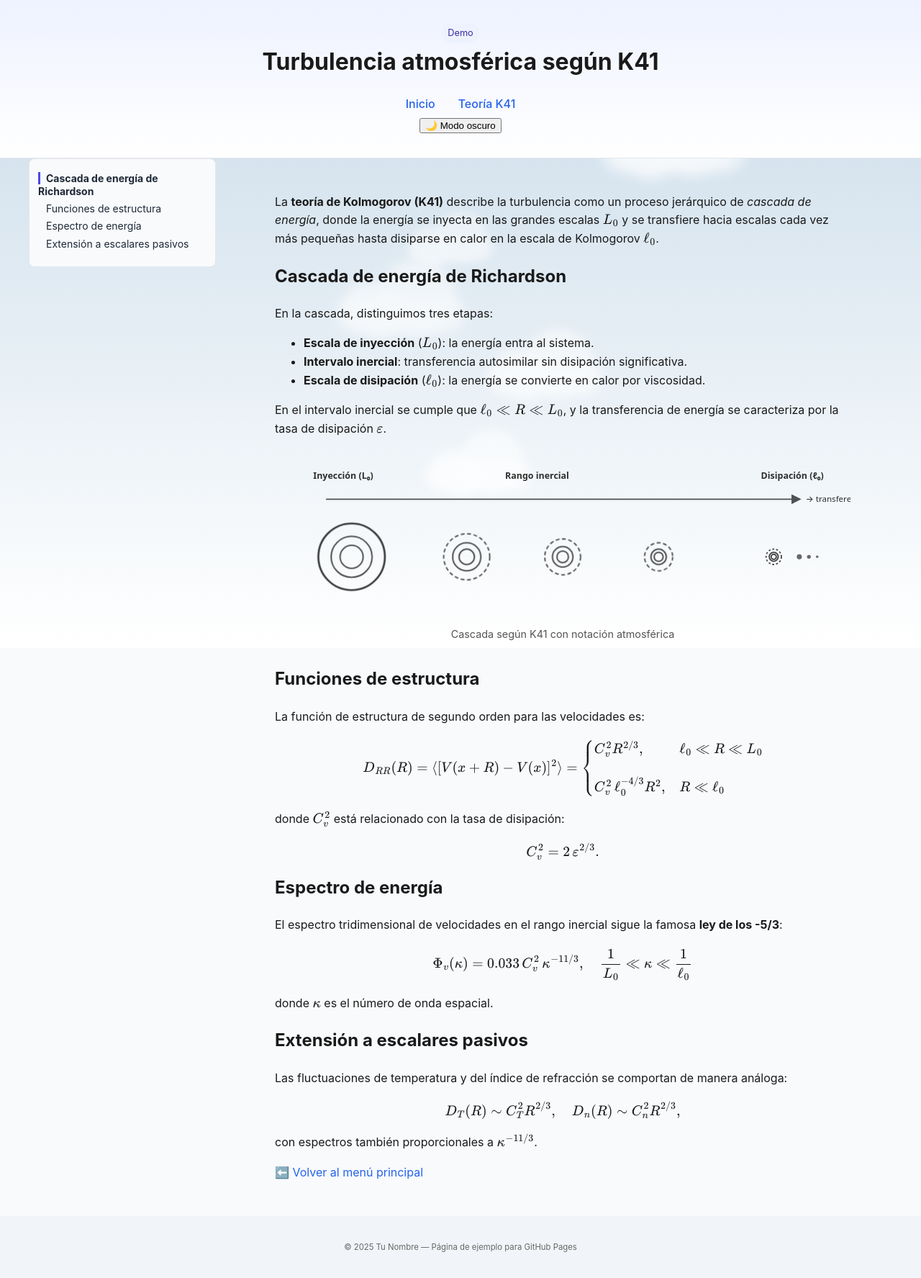
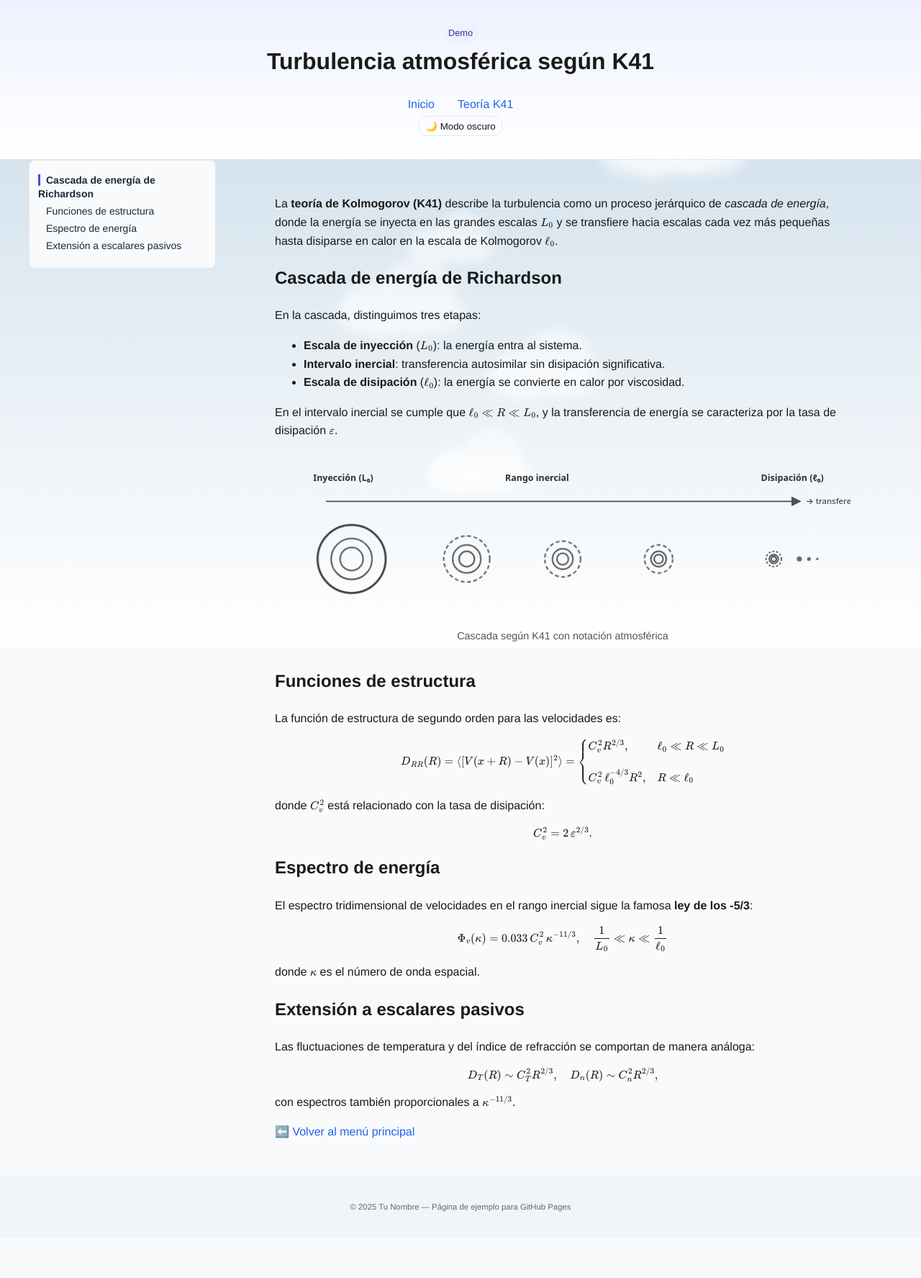
Before and after one commit to h-farfan/AT, a Jekyll site: the page built from K41.md, in a window 1280 px wide. Shown: the whole page at 72% size. Built offline with Jekyll 4.4.1, drawn with Linux system fonts in a browser that asks for light colours; after the commit the page ends 1719 px from its top, so only the background shows below that.

Commit message:
Add files via upload

```diff
--- a/_layouts/default.html
+++ b/_layouts/default.html
@@ -114,7 +114,7 @@
     });
   </script>
 
-  <!-- MathJax v3: $...$ y $$...$$ (+ soporta \(...\), \[...\]) -->
+  <!-- MathJax v3: $...$, $$...$$ (soporta \(...\), \[...\]) -->
   <script>
     window.MathJax = {
       tex: {
@@ -123,11 +123,21 @@
         processEscapes: true
       },
       options: {
-        skipHtmlTags: ['script','noscript','style','textarea','pre','code'] // evita code blocks
+        // Evita que procese bloques de código, pre, etc.
+        skipHtmlTags: ['script','noscript','style','textarea','pre','code']
+      },
+      chtml: {
+        // Fuerza consistencia de tamaños y fuentes
+        scale: 1,
+        matchFontHeight: false,
+        // Carga fuentes WOFF de MathJax para evitar sustituciones raras
+        fontURL: 'https://cdn.jsdelivr.net/npm/mathjax@3/es5/output/chtml/fonts/woff-v2'
       }
     };
   </script>
-  <script async src="https://cdn.jsdelivr.net/npm/mathjax@3/es5/tex-mml-chtml.js"></script>
+  <!-- Loader CHTML (no MML) -->
+  <script defer src="https://cdn.jsdelivr.net/npm/mathjax@3/es5/tex-chtml.js"></script>
+
 
 </head>
 
@@ -144,7 +154,7 @@
       <a href="{{ '/' | relative_url }}">Inicio</a>
       <a href="{{ '/K41.html' | relative_url }}">Teoría K41</a>
     </nav>
-    <button id="toggle-dark" aria-pressed="false" aria-label="Cambiar modo oscuro">🌙 Modo oscuro</button>
+    <button id="toggle-dark" class="theme-toggle" aria-pressed="false" aria-label="Cambiar modo oscuro">🌙 Modo oscuro</button>
   </header>
 
   <div class="layout">
--- a/style.css
+++ b/style.css
@@ -43,17 +43,6 @@
   --btn-bg: #2563eb;
   --btn-bg-hover: #1e40af;
   --btn-text: #ffffff;
-}
-
-body {
-  font-family: -apple-system, BlinkMacSystemFont, "Segoe UI", "Roboto",
-               "Helvetica Neue", "Arial", "Noto Sans", sans-serif,
-               "Apple Color Emoji", "Segoe UI Emoji", "Segoe UI Symbol",
-               "Noto Color Emoji";
-  font-size: 16px;
-  line-height: 1.6;
-  color: #202122;   /* gris oscuro usado en Wikipedia */
-  background-color: #ffffff;
 }
 
 /* Noche */
@@ -113,6 +102,9 @@ html.is-theming *, html.is-theming *::before, html.is-theming *::after{
 
 body {
   margin: 0;
+  font-family: "Helvetica Neue", Arial, sans-serif;
+  font-size: 16px;
+  line-height: 1.6;
   color: var(--text);
   background: var(--bg);
 }
@@ -258,12 +250,14 @@ footer {
   0%, 100% { transform: scale(1); opacity: .9; }
   50%      { transform: scale(1.03); opacity: 1; }
 }
-.k41-cascade .eddy-big { animation: eddyPulse 3.2s ease-in-out infinite; }
 @keyframes eddyBlink {
   0%, 100% { opacity: .85; }
   50%      { opacity: 1; }
 }
-.k41-cascade .eddy-big { animation: eddyBlink 2.8s ease-in-out infinite; }
+.k41-cascade .eddy-big {
+  animation: eddyPulse 3.2s ease-in-out infinite,
+             eddyBlink 2.8s ease-in-out infinite;
+}
 
 /* ===== NUBES ANIMADAS ===== */
 #clouds {
@@ -598,3 +592,29 @@ h2, h3 {
 .topbar-inner {
   height: calc(var(--topbar-h) - env(safe-area-inset-top));
 }
+
+/* ================================
+   Ajustes MathJax (fonts + tamaños)
+   ================================ */
+
+/* Fuente uniforme para todo el sitio */
+body {
+  font-family: "Helvetica Neue", Arial, sans-serif;
+}
+
+/* Forzar la misma fuente dentro de MathJax (evita “kanji fantasma”) */
+.mjx-container * {
+  font-family: "Helvetica Neue", Arial, sans-serif !important;
+}
+
+/* Inline y display del mismo tamaño que el texto */
+.mjx-container .mjx-math,
+.mjx-container .mjx-chtml,
+.mjx-container .mjx-display {
+  font-size: 1em !important;
+}
+
+/* Opcional: si quieres que el display resalte un poco (10% más grande) */
+.mjx-container .mjx-display {
+  font-size: 1.1em !important;
+}
```
